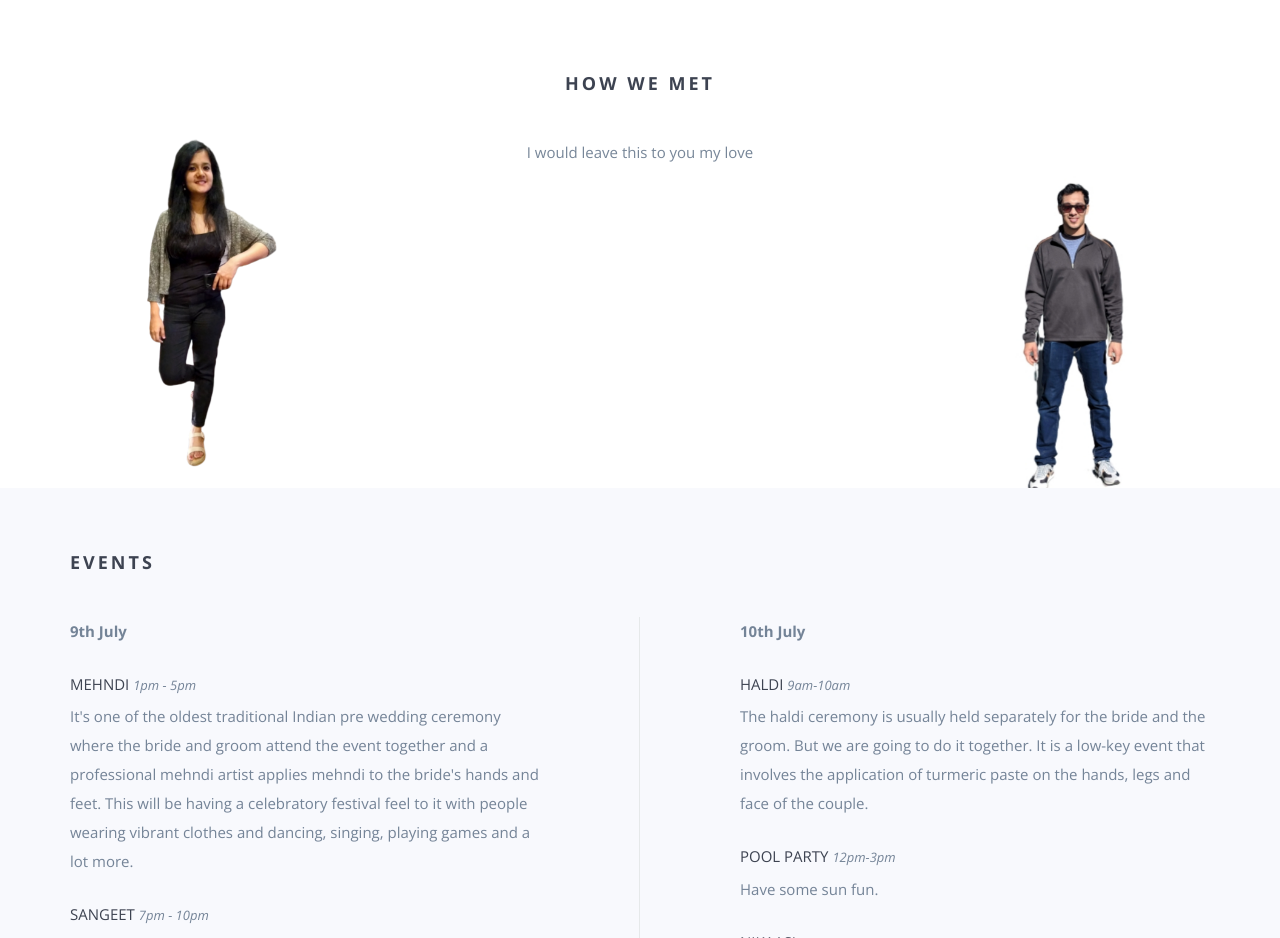
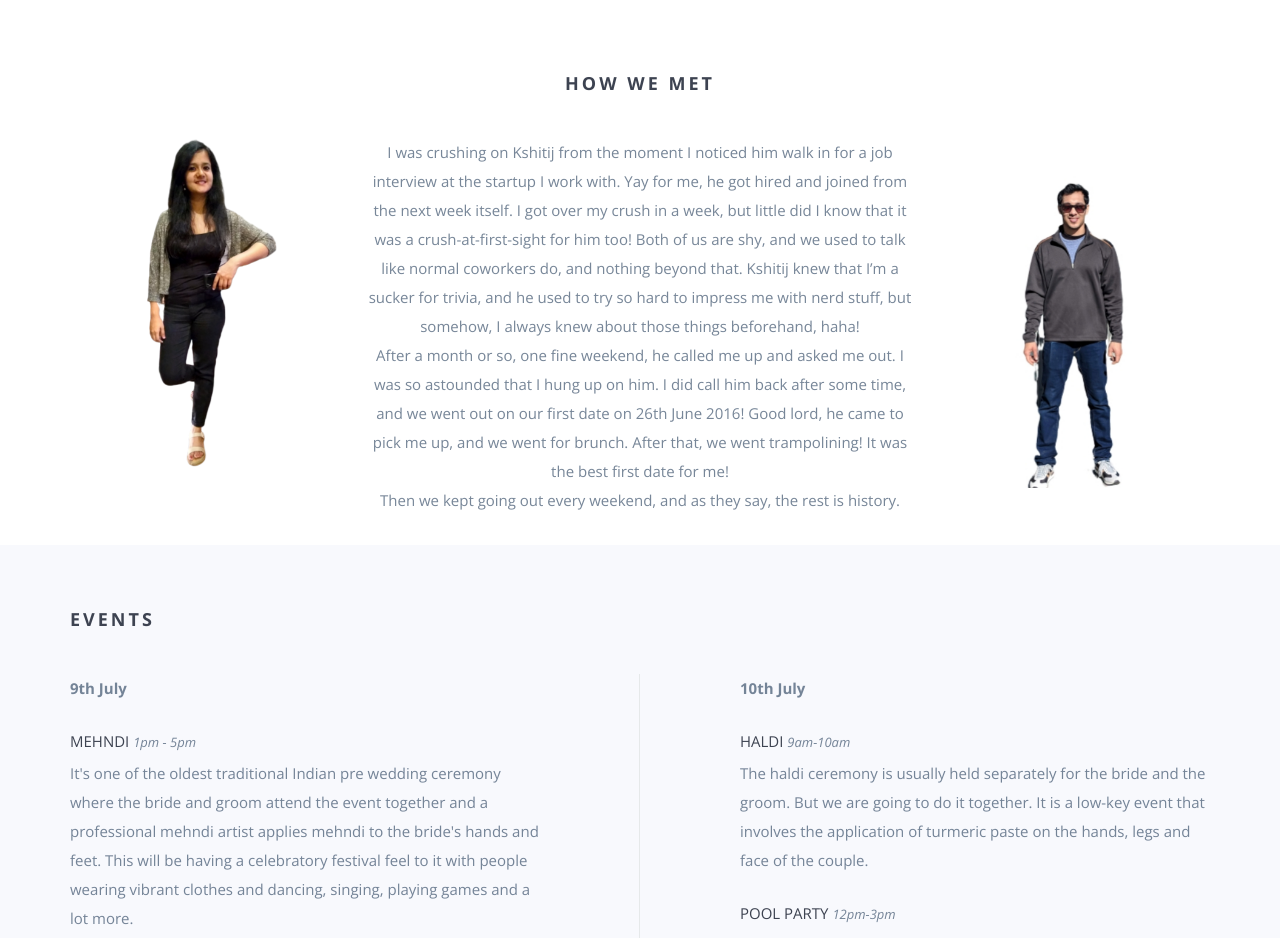
Before and after one commit to ka1289/wedding, a website: page index.html in a window 1280 px wide. Shown: the part 1020-1958 px from the top of the page. Drawn offline with nearby package versions, Linux system fonts and the light colour scheme; some packages are replaced by stand-ins of ours; a script that the page names is missing.

Commit message:
Add how we met description

```diff
--- a/index.html
+++ b/index.html
@@ -108,7 +108,11 @@
             <div class="col-md-3 hidden-sm hidden-xs"><img src="img/IMG_2317.jpg" class="wp1"></div>
             <div class="col-md-6">
                 <p>
-                   I would leave this to you my love
+                    I was crushing on Kshitij from the moment I noticed him walk in for a job interview at the startup I work with. Yay for me, he got hired and joined from the next week itself. I got over my crush in a week, but little did I know that it was a crush-at-first-sight for him too! Both of us are shy, and we used to talk like normal coworkers do, and nothing beyond that. Kshitij knew that I’m a sucker for trivia, and he used to try so hard to impress me with nerd stuff, but somehow, I always knew about those things beforehand, haha!
+
+                    <br>After a month or so, one fine weekend, he called me up and asked me out. I was so astounded that I hung up on him. I did call him back after some time, and we went out on our first date on 26th June 2016!
+
+                    Good lord, he came to pick me up, and we went for brunch. After that, we went trampolining! It was the best first date for me! <br>Then we kept going out every weekend, and as they say, the rest is history.
                 </p>
             </div>
             <div class="col-md-3 hidden-sm hidden-xs"><img src="img/DSD_0214.jpg" class="wp2"></div>
```
